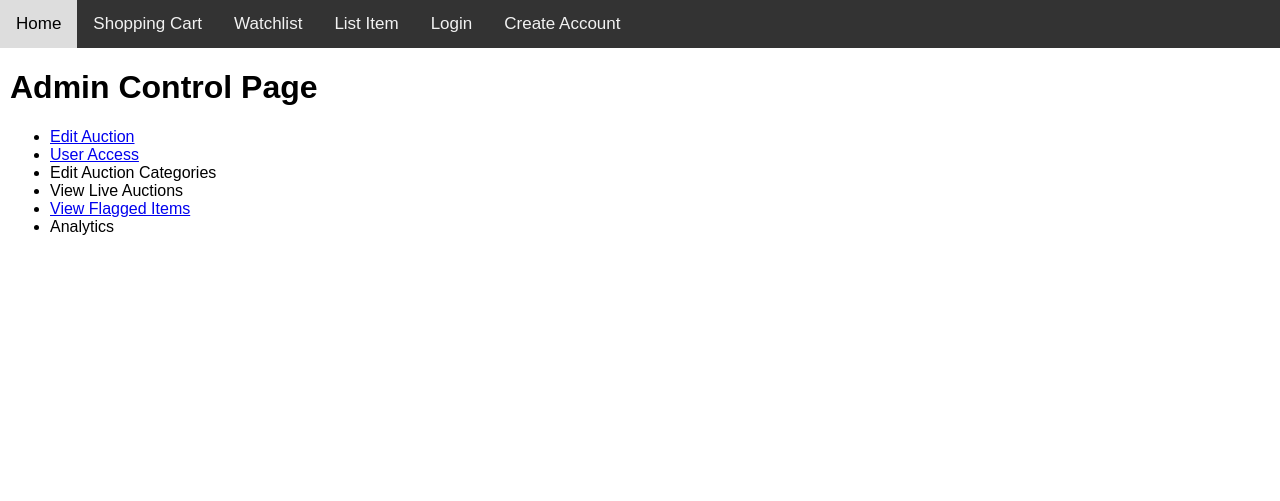
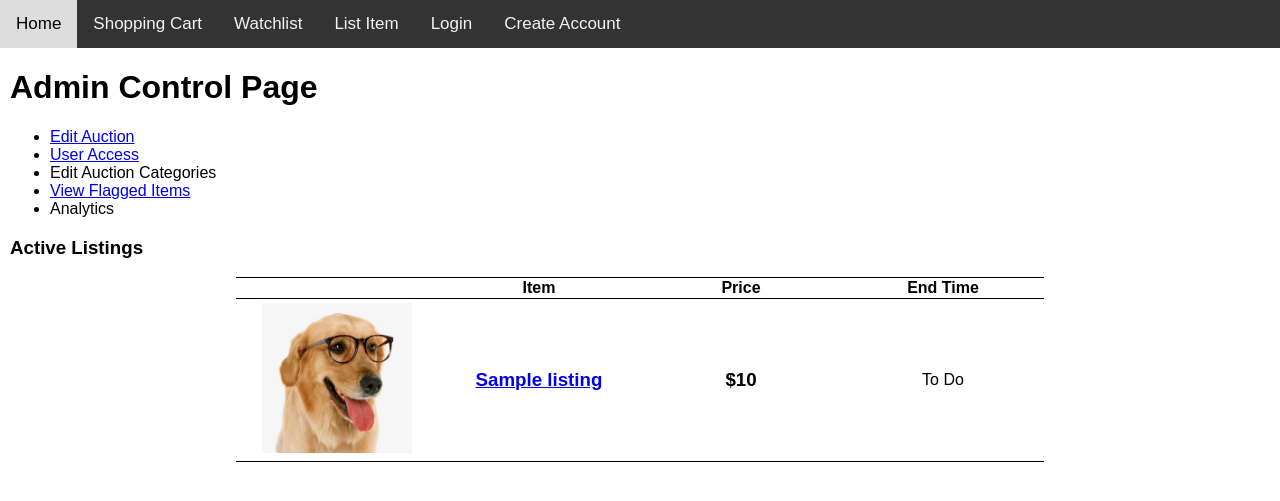
Before and after one commit to zachhuang4026/webService, a Flask app: template templates/admin.html in a window 1280 px wide. Shown: the top 501 px of the page. Run offline with Flask 2, Linux system fonts and the light colour scheme; the template is opened without the code that fills it: most values are stand-ins (such as "Sample title", 1, 10 or a date in 2020).

Commit message:
Show active auctions on Admin page

```diff
--- a/app.py
+++ b/app.py
@@ -481,11 +481,17 @@ def account_listings(token, DEBUG=True):
 
 @app.route('/admin')
 @TokenDecorator(token='required', profile='admin')
-def admin_homepage(token):
+def admin_homepage(token, DEBUG=True):
     """
     Route to admin console
     """
-    return render_template('admin.html')
+    if DEBUG == True:
+        # Dummy list of items
+        listings = [{'auction_id': x, 'item_name': f'Item {x}', 'price': x} for x in range(1,5)]
+    else:
+        # ToDO API Gateway call. Get active listings
+        pass
+    return render_template('admin.html', active_listings=listings)
 
 @app.route('/admin/users', methods=['POST', 'GET'])
 @TokenDecorator(token='required', profile='admin')
--- a/templates/admin.html
+++ b/templates/admin.html
@@ -7,9 +7,40 @@
         <li> <a href="/admin/auctions"> Edit Auction </a> </li>
         <li> <a href="/admin/users"> User Access </a> </li>
         <li> Edit Auction Categories </li>
-        <li> View Live Auctions </li>
         <li> <a href="/admin/flagged_items"> View Flagged Items </a></li>
         <li> Analytics </li>
     </ul>
 
+    <h3> Active Listings </h3>
+    <table id="table" class="item_table">
+        <tr>
+            <th> </th>
+            <th onclick="sortTable(0)"> Item </th>
+            <th onclick="sortTable(1)"> Price </th>
+            <th onclick="sortTable(2)"> End Time </th>
+        </tr>
+
+        {% for listing in active_listings %}
+        <tr>
+            <td>  <!-- Item Picture -->
+                    <a href="/auction/{{ listing['auction_id'] }}">
+                        <img src="../static/auction_default.JPG" style="height: 150px; padding: 3px;">
+                    </a>
+            </td>
+            <td> <!-- Item Name -->
+                <a href="/auction/{{ listing['auction_id'] }}">
+                    <h3> {{ listing['item_name'] }} </h3>
+                </a>
+            </td>
+            <td> <!-- Item Price -->
+                <h3> ${{ listing['price'] }} </h3>
+            </td>
+            <td> <!-- Listing end time -->
+                To Do
+            </td>
+        </tr>
+        {% endfor %}
+
+    </table>
+
 {% endblock %}
```
